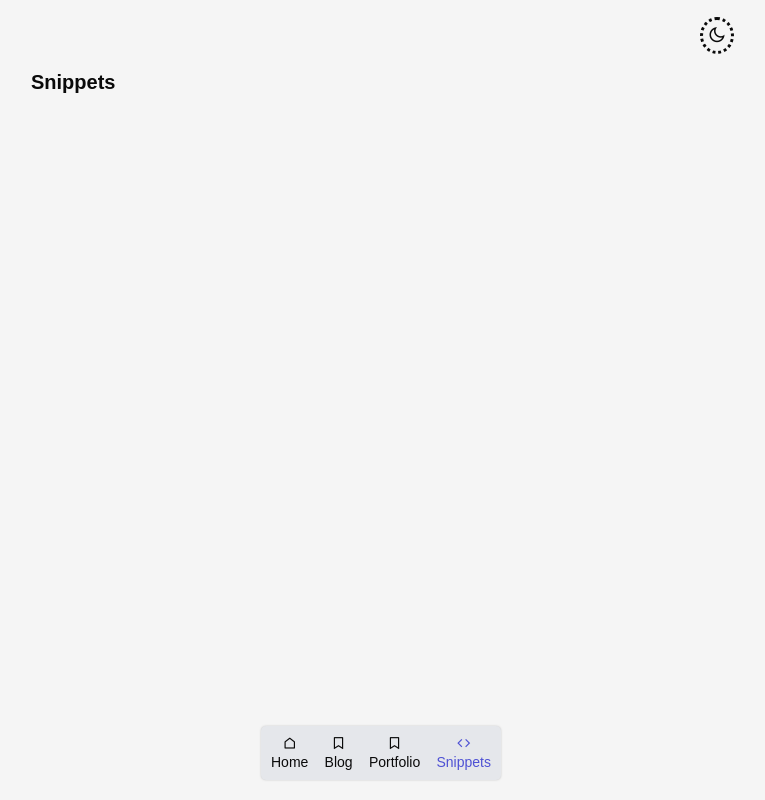
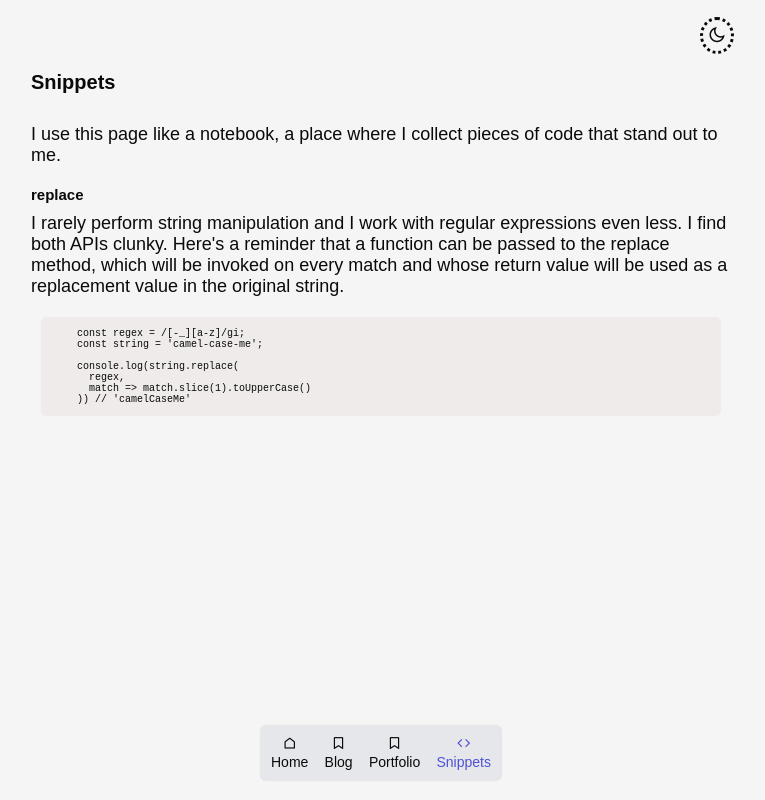
Before and after one commit to alex-j-garcia/blog, a React (Create React App) app: page /snippets in a window 1280 px wide. Shown: the whole page, without its empty margins (259-1024 px from the left). Built offline with nearby package versions, Linux system fonts and the light colour scheme.

Commit message:
Add a snippet

```diff
--- a/src/components/About/About.css
+++ b/src/components/About/About.css
@@ -8,7 +8,6 @@
 }
 
 .about p {
-  font-size: 1.8rem;
   margin-bottom: 15px;
 }
 
--- a/src/components/Main/Main.css
+++ b/src/components/Main/Main.css
@@ -7,3 +7,11 @@ main > .container {
   max-width: 700px;
   margin: 0 auto;
 }
+
+p {
+  font-size: 1.8rem;
+}
+
+h1 {
+  margin-bottom: 3rem;
+}
--- /dev/null
+++ b/src/components/Snippets/Snippets.css
@@ -0,0 +1,15 @@
+.snippets h2 {
+  margin-bottom: 1rem;
+}
+
+h1 + p {
+  margin-bottom: 2rem;
+}
+
+.snippets p {
+  margin-bottom: 2rem;
+}
+
+code::selection {
+  background-color: hsla(239, 61%, 57%, 0.3);
+}
--- a/src/components/Snippets/Snippets.js
+++ b/src/components/Snippets/Snippets.js
@@ -1 +1,39 @@
-export default function Snippets() {return <h1>Snippets</h1>}
+import './Snippets.css';
+
+export default function Snippets() {
+  return (
+    <>
+      <h1>Snippets</h1>
+      <p>
+        I use this page like a notebook, a place where I collect pieces of code that stand out to me.
+      </p>
+      <section className='snippets'>
+        {SNIPPETS.map(({ heading, description, code }) => (
+          <div>
+            <h2>{heading}</h2>
+            <p>{description}</p>
+            <pre>
+              <code>{code}</code>
+            </pre>
+          </div>
+        ))}
+      </section>
+    </>
+  );
+}
+
+const SNIPPETS = [
+  {
+    heading: 'replace',
+    description: `I rarely perform string manipulation and I work with regular expressions even less. I find both APIs clunky. Here's a reminder that a function can be passed to the replace method, which will be invoked on every match and whose return value will be used as a replacement value in the original string.`,
+    code: `
+      const regex = /[-_][a-z]/gi;
+      const string = 'camel-case-me';
+
+      console.log(string.replace(
+        regex,
+        match => match.slice(1).toUpperCase()
+      )) // 'camelCaseMe'
+    `,
+  },
+];
--- a/src/index.css
+++ b/src/index.css
@@ -43,6 +43,17 @@ a {
   color:hsl(0, 0%, 96%);
 }
 
+.dark-theme pre {
+  color: hsl(0, 0%, 4%);
+}
+
 a:hover {
   cursor: pointer;
 }
+
+pre {
+  margin: 0 10px;
+  border-radius: 5px;
+  background-color: hsl(0, 11%, 93%);
+  font-size: 1rem;
+}
```
